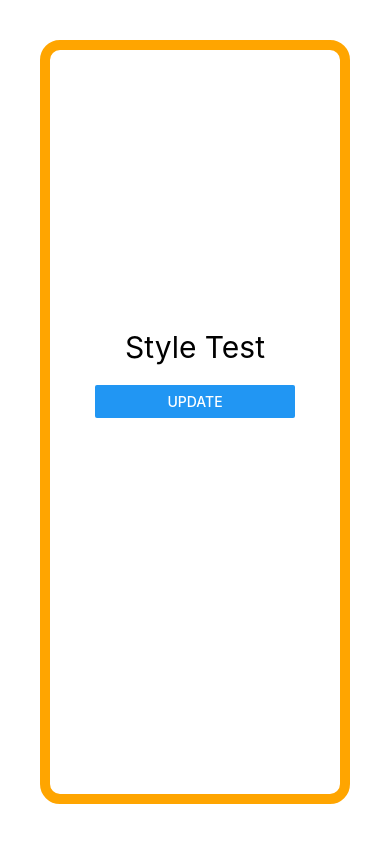
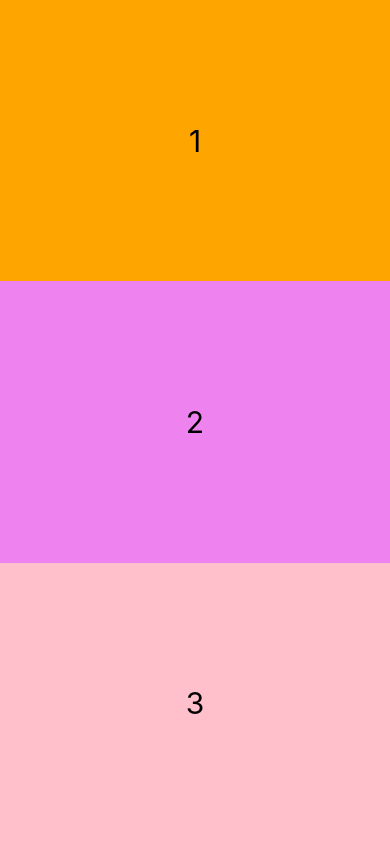
Before and after one commit to iyanuloluwa-Miracle/React_Native, a React Native app: screen / in a window 390 px wide. Built offline with nearby package versions, Linux system fonts and the light colour scheme.

Commit message:
added some changes

```diff
--- a/App.js
+++ b/App.js
@@ -17,10 +17,22 @@ export default function App() {
 
   return (
     <View style={styles.body}>
-      <Text style={styles.wrapper}>{name}</Text>
-      <View style={styles.button}>
-        <Button title='update' onPress={onClickHandler}></Button>
+      <View style={styles.view1}>
+        <Text style={styles.wrapper}>1</Text>
+
       </View>
+
+      <View style={styles.view2}>
+        <Text style={styles.wrapper}>2</Text>
+
+      </View>
+
+
+      <View style={styles.view3}>
+        <Text style={styles.wrapper}>3</Text>
+
+      </View>
+
       <StatusBar style="auto" />
     </View>
   );
@@ -29,13 +41,29 @@ export default function App() {
 const styles = StyleSheet.create({
   body:{
     flex:1,
-    backgroundColor: 'white',
+    flexDirection:'column',
+    backgroundColor: 'brown',
+    alignItems:'stretch',
+    justifyContent: 'center',
+
+  },
+  view1:{
+    flex:1,
+    backgroundColor:'orange',
     alignItems:'center',
-    justifyContent: 'center',
-    borderWidth:10,
-    borderColor:'orange',
-    borderRadius:20,
-    margin: 40
+    justifyContent:'center'
+  },
+  view2:{
+    flex:1,
+    backgroundColor:'violet',
+    alignItems:'center',
+    justifyContent:'center'
+  },
+  view3:{
+    flex:1,
+    backgroundColor:'pink',
+    alignItems:'center',
+    justifyContent:'center'
   },
 
   wrapper:{
@@ -44,9 +72,6 @@ const styles = StyleSheet.create({
     fontStyle:'black',
     margin:20
   },
-  button:{
-    width:200,
-    height:150
 
-  }
+
 });
```
